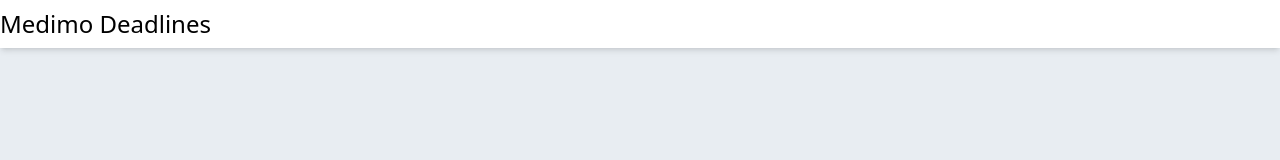
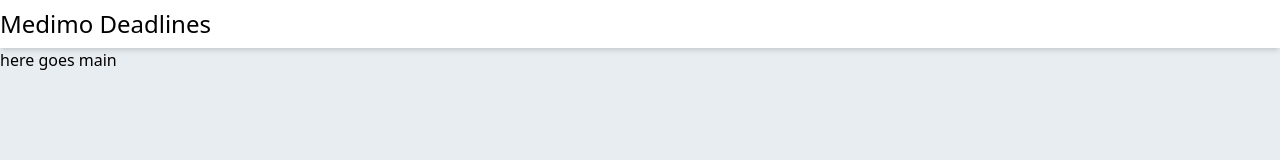
Before and after one commit to Hook-88/medimo-deadlines-ts, a React (Vite) app: page / in a window 1280 px wide. Shown: the top 160 px of the page. Built offline with nearby package versions, Linux system fonts and the light colour scheme.

Commit message:
add main

```diff
--- a/src/App.tsx
+++ b/src/App.tsx
@@ -7,6 +7,9 @@
         <header className="bg-white shadow-md py-2">
             <h1 className="text-2xl max-w-screen-xl mx-auto">Medimo Deadlines</h1>
         </header>
+        <main>
+            here goes main
+        </main>
       </div>
     )
   }
```
